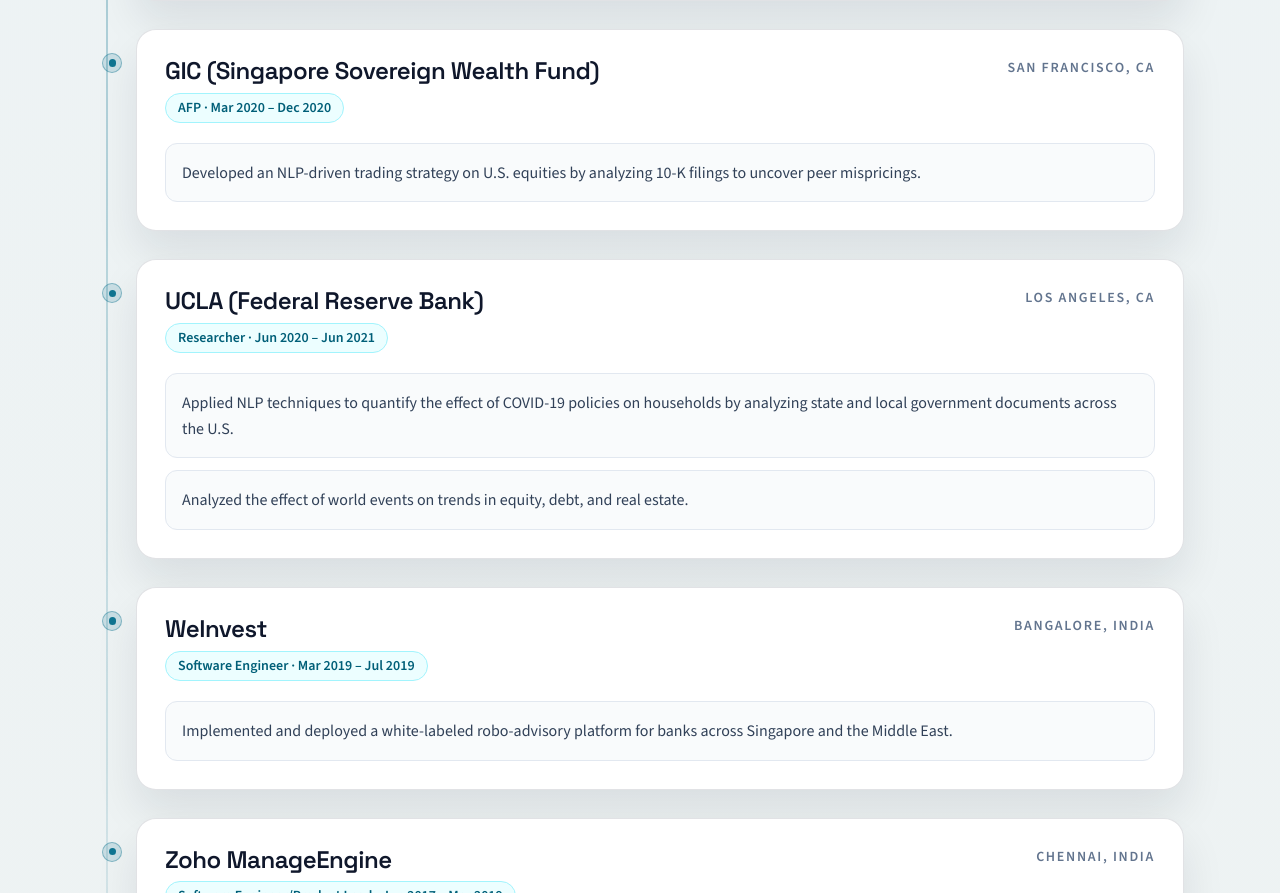
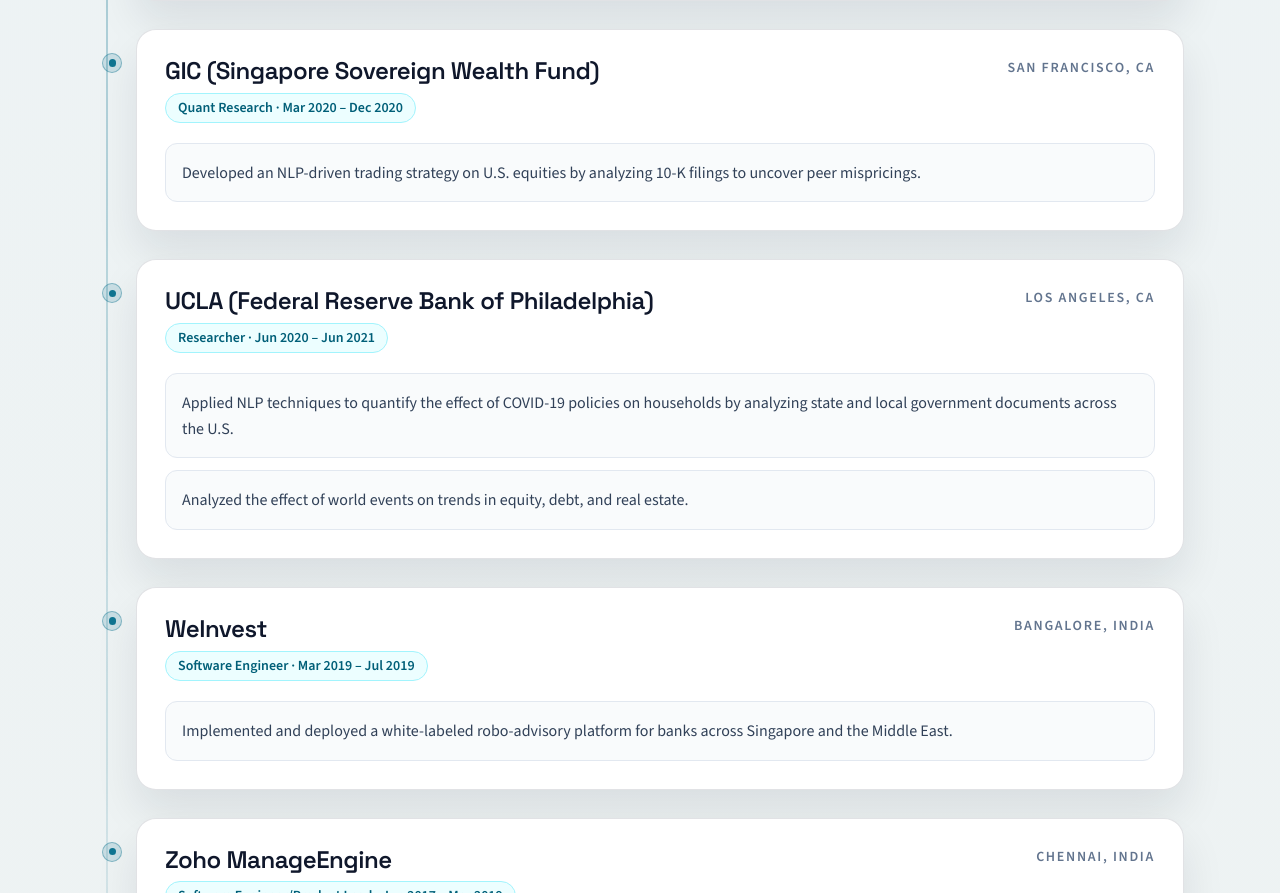
Before and after one commit to kartikagarwal777/portfolio-website, a Next.js app: page / in a window 1280 px wide. Shown: the part 3057-3950 px from the top of the page. Built offline with nearby package versions, Linux system fonts and the light colour scheme.

Commit message:
Update resume and experience titles

```diff
--- a/src/components/Experience.tsx
+++ b/src/components/Experience.tsx
@@ -53,7 +53,7 @@
       location: 'San Francisco, CA',
       positions: [
         {
-          title: 'AFP',
+          title: 'Quant Research',
           period: 'Mar 2020 – Dec 2020',
         },
       ],
@@ -64,7 +64,7 @@
       ],
     },
     {
-      company: 'UCLA (Federal Reserve Bank)',
+      company: 'UCLA (Federal Reserve Bank of Philadelphia)',
       location: 'Los Angeles, CA',
       positions: [
         {
```
Also changed, not shown: 1 other file (tests, documents, lock files or other folders).
